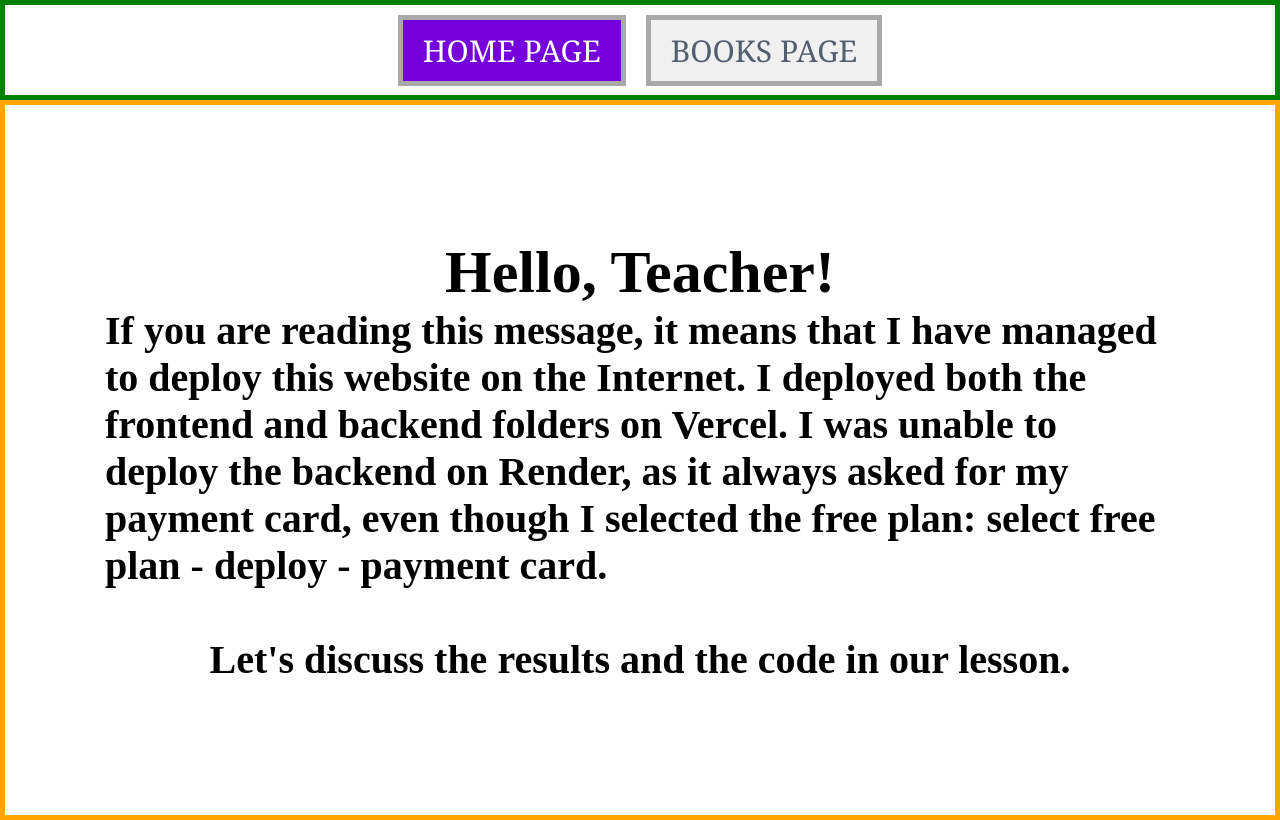
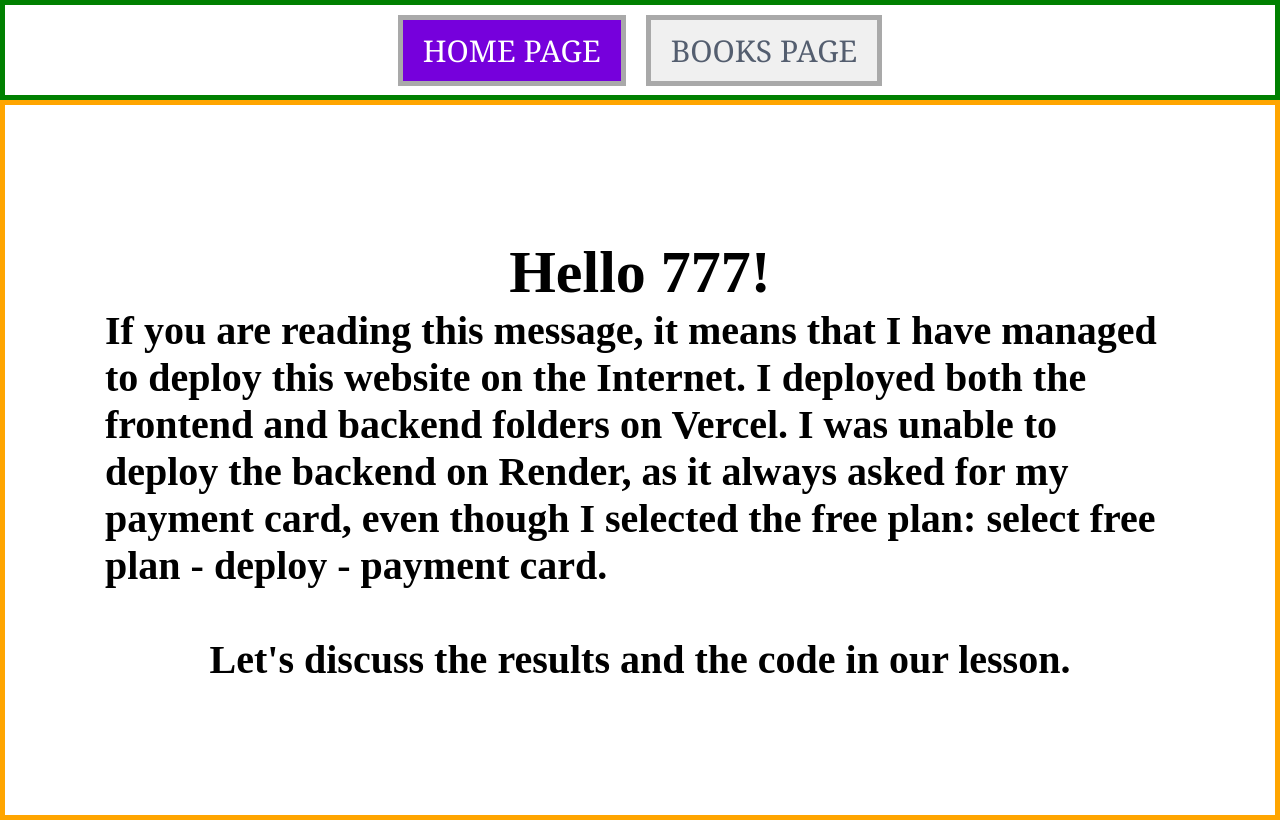
Before and after one commit to keyboard-shop/Books-frontend-1, a React (Vite) app: page / in a window 1280 px wide. Built offline with nearby package versions, Linux system fonts and the light colour scheme.

Commit message:
simple 777 comment

```diff
--- a/pages/HomePage.jsx
+++ b/pages/HomePage.jsx
@@ -7,7 +7,7 @@ import React from 'react'
 const HomePage = () => {
   return (
     <div className='home-page'>
-      <h2>Hello, Teacher!</h2>
+      <h2>Hello 777!</h2>
       <h4>
       If you are reading this message, it means that I have managed to deploy this website on the Internet.
        I deployed both the frontend and backend folders on Vercel.
```
